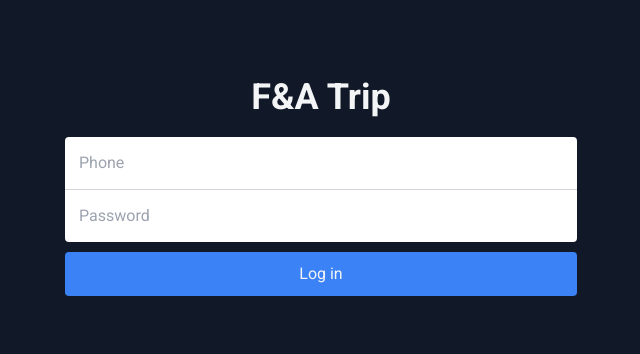
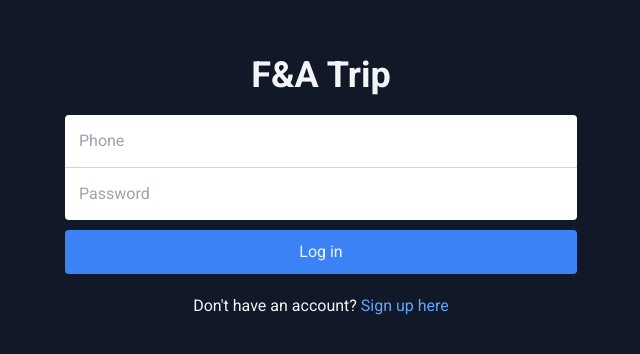
Before and after one commit to valitovgaziz/monolit, a Vue app in the folder front/: page /login in a window 1280 px wide. Shown: the part 214-568 px from the top of the page, without its empty margins (319-959 px from the left). Built offline with nearby package versions, Linux system fonts and the light colour scheme.

Commit message:
Add to LoginView block linck to SignUp

```diff
--- a/front/src/views/LoginView.vue
+++ b/front/src/views/LoginView.vue
@@ -2,22 +2,19 @@
     <div class="min-h-screen flex flex-col justify-center items-center">
         <h1 class="text-4xl font-bold text-center">F&A Trip</h1>
         <form class="mt-5 w-full max-w-lg mx-auto flex flex-col">
-        <input
-          class="p-3.5 rounded-t border-b border-gray-300 text-gray-900 outline-none"
-          type="text"
-          placeholder="Phone"
-          required
-        />
-        <input
-          class="p-3.5 rounded-b text-gray-900 outline-none"
-          type="password"
-          placeholder="Password"
-          required
-        />
+            <input class="p-3.5 rounded-t border-b border-gray-300 text-gray-900 outline-none" type="text"
+                placeholder="Phone" required />
+            <input class="p-3.5 rounded-b text-gray-900 outline-none" type="password" placeholder="Password" required />
             <button class="bg-blue-500 hover:bg-blue-600 mt-2.5 py-2.5 rounded">
                 Log in
             </button>
         </form>
+        <div class="mt-5">
+            Don't have an account?
+            <RouterLink class="text-blue-400" :to="{ name: 'Signup' }">
+                Sign up here
+            </RouterLink>
+        </div>
     </div>
 </template>
 
```
Lines whose indentation alone changed are shown as unchanged.
